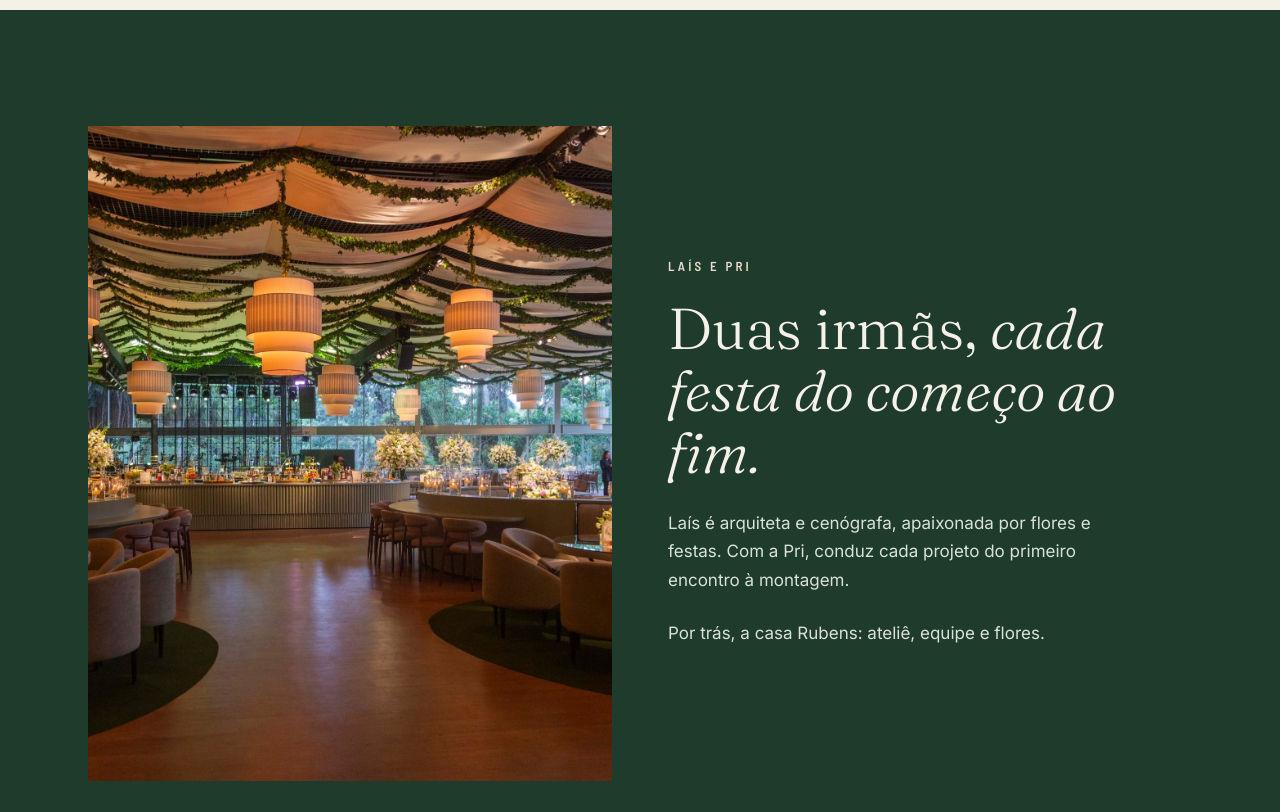
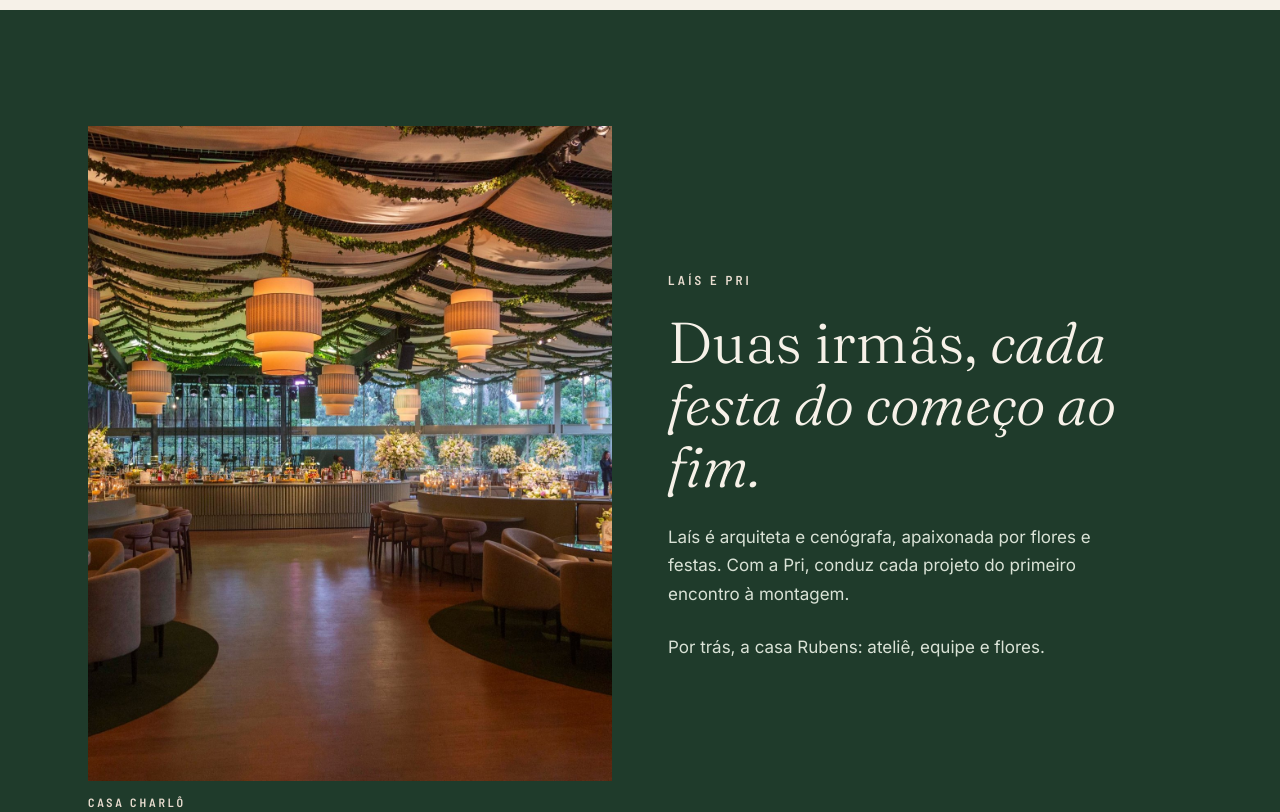
Before and after one commit to mairapreto-pixel/lais-aguiar, a plain HTML site: page index.html in a window 1280 px wide. Shown: the part 1400-2212 px from the top of the page. Drawn offline with Linux system fonts and the light colour scheme.

Commit message:
Legenda Casa Charlô na foto do salão
Co-Authored-By: Claude Opus 5.5 <noreply@anthropic.com>
Claude-Session: https://claude.ai/code/session_0149kswi4MhbVzMLoVTpPWTX

```diff
--- a/index.html
+++ b/index.html
@@ -51,7 +51,7 @@ p{margin:0}
 
 <section id="lais-e-pri" style="background:#1F3B2B;color:#F6F1E8">
 <div class="wrap" style="padding-top:clamp(64px,9vw,128px);padding-bottom:clamp(64px,9vw,128px);display:flex;flex-wrap:wrap;gap:56px;align-items:center">
-<img src="fotos/salao.jpg" alt="Salão com tecido e folhagem no teto, luminárias de cúpula e flores brancas" style="flex:1 1 360px;min-width:0;width:100%;aspect-ratio:4/5;object-fit:cover;object-position:62% 50%">
+<figure style="flex:1 1 360px;min-width:0;margin:0;display:flex;flex-direction:column;gap:14px"><img src="fotos/salao.jpg" alt="Salão com tecido e folhagem no teto, luminárias de cúpula e flores brancas" style="width:100%;aspect-ratio:4/5;object-fit:cover;object-position:62% 50%"><figcaption class="cond" style="font-size:12px;color:#E9DDD0">Casa Charlô</figcaption></figure>
 <div style="flex:1 1 360px;display:flex;flex-direction:column;gap:24px">
 <p class="cond" style="font-size:13px;color:#E9DDD0">Laís e Pri</p>
 <h2 class="serif" style="font-size:clamp(36px,4.5vw,60px);line-height:1.08;color:#F6F1E8">Duas irmãs, <i>cada festa do começo ao fim.</i></h2>
```
